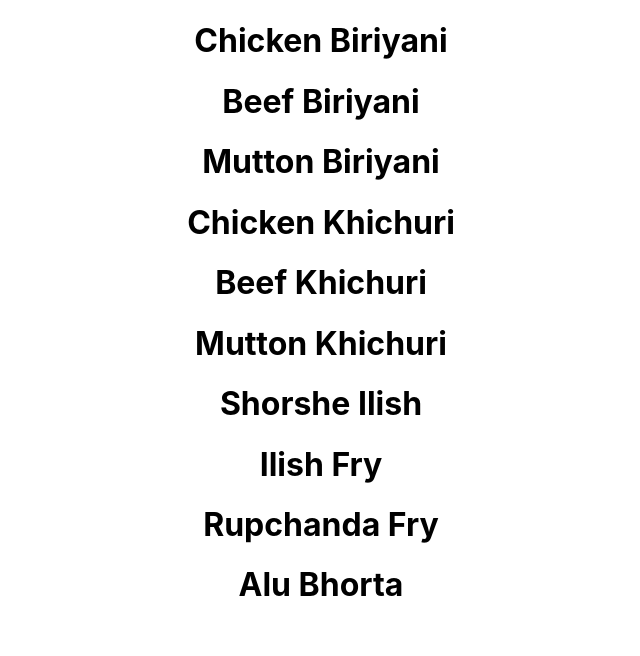
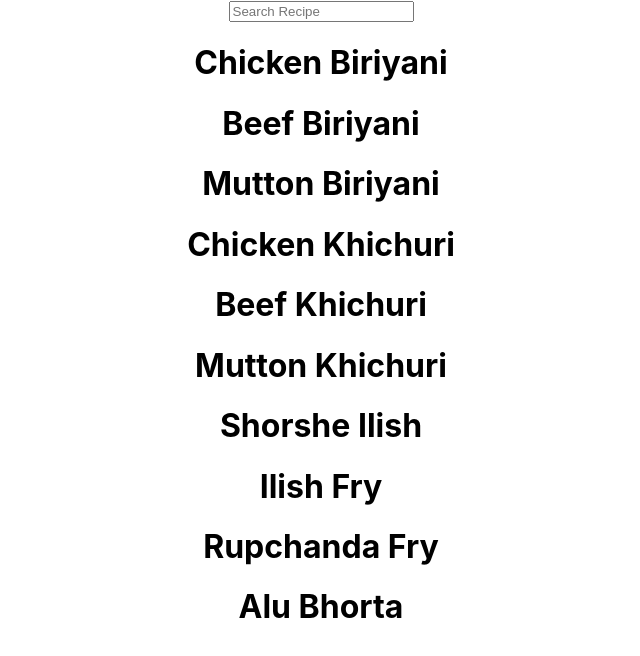
Before and after one commit to ShimantoBhowmik/Bengali-Recipes, a React (Create React App) app in the folder bengali-recipe/: page / in a window 1280 px wide. Shown: the top 656 px of the page, without its empty margins (319-959 px from the left). Built offline with nearby package versions, Linux system fonts and the light colour scheme.

Commit message:
Implementing search bar for recipes

```diff
--- a/bengali-recipe/src/App.js
+++ b/bengali-recipe/src/App.js
@@ -26,6 +26,7 @@ class App extends Component {
   render() {
     return (
     <div className='App'>
+      <input className='search-box' type='search' placeholder='Search Recipe' onChange={(e) =>{console.log(e.target.value)}}/>
       {
         this.state.dishes.map((dish) => {
           return <div key ={dish.id}>
```
